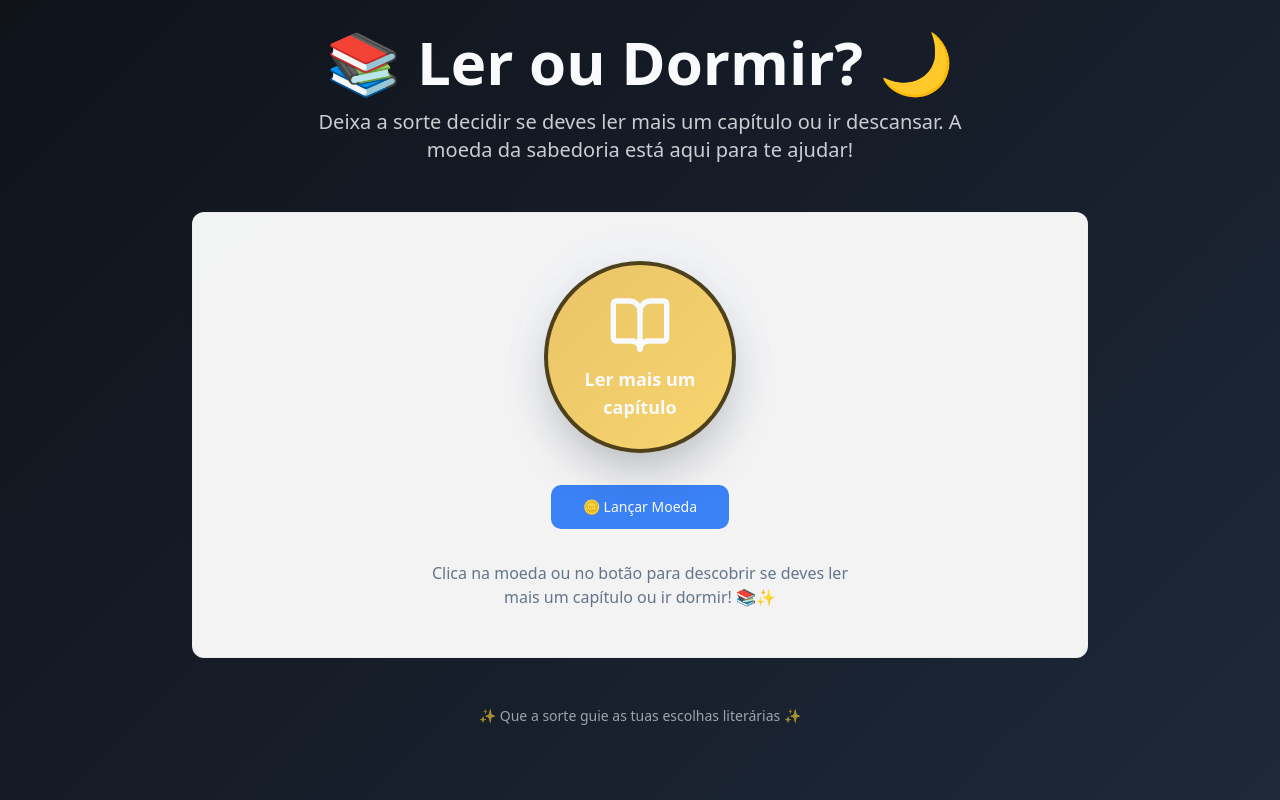
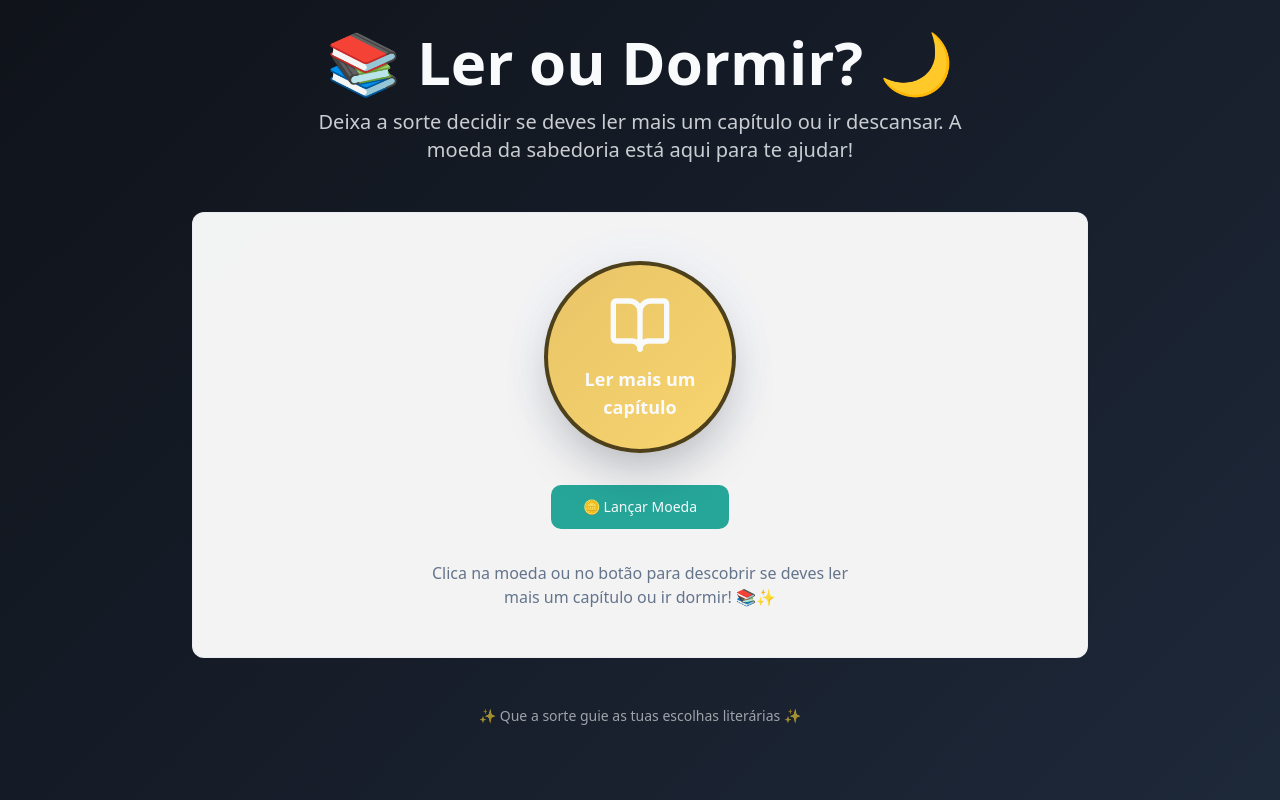
Before and after one commit to eRnatsu10/ler-ou-dormir, a React (Vite) app: page / in a window 1280 px wide. Built offline with nearby package versions, Linux system fonts and the light colour scheme; the HTML template or start-up script is replaced by a standard one.

Commit message:
Update brand colors

```diff
--- a/src/index.css
+++ b/src/index.css
@@ -17,11 +17,11 @@ All colors MUST be HSL.
     --popover: 0 0% 100%;
     --popover-foreground: 222.2 84% 4.9%;
 
-    --primary: 217.2 91.2% 59.8%;
+    --primary: 174 63% 40%;
     --primary-foreground: 210 40% 98%;
 
-    --secondary: 217.2 32.6% 17.5%;
-    --secondary-foreground: 210 40% 98%;
+    --secondary: 177 34% 87%;
+    --secondary-foreground: 222.2 84% 4.9%;
 
     --muted: 210 40% 96.1%;
     --muted-foreground: 215.4 16.3% 46.9%;
```
